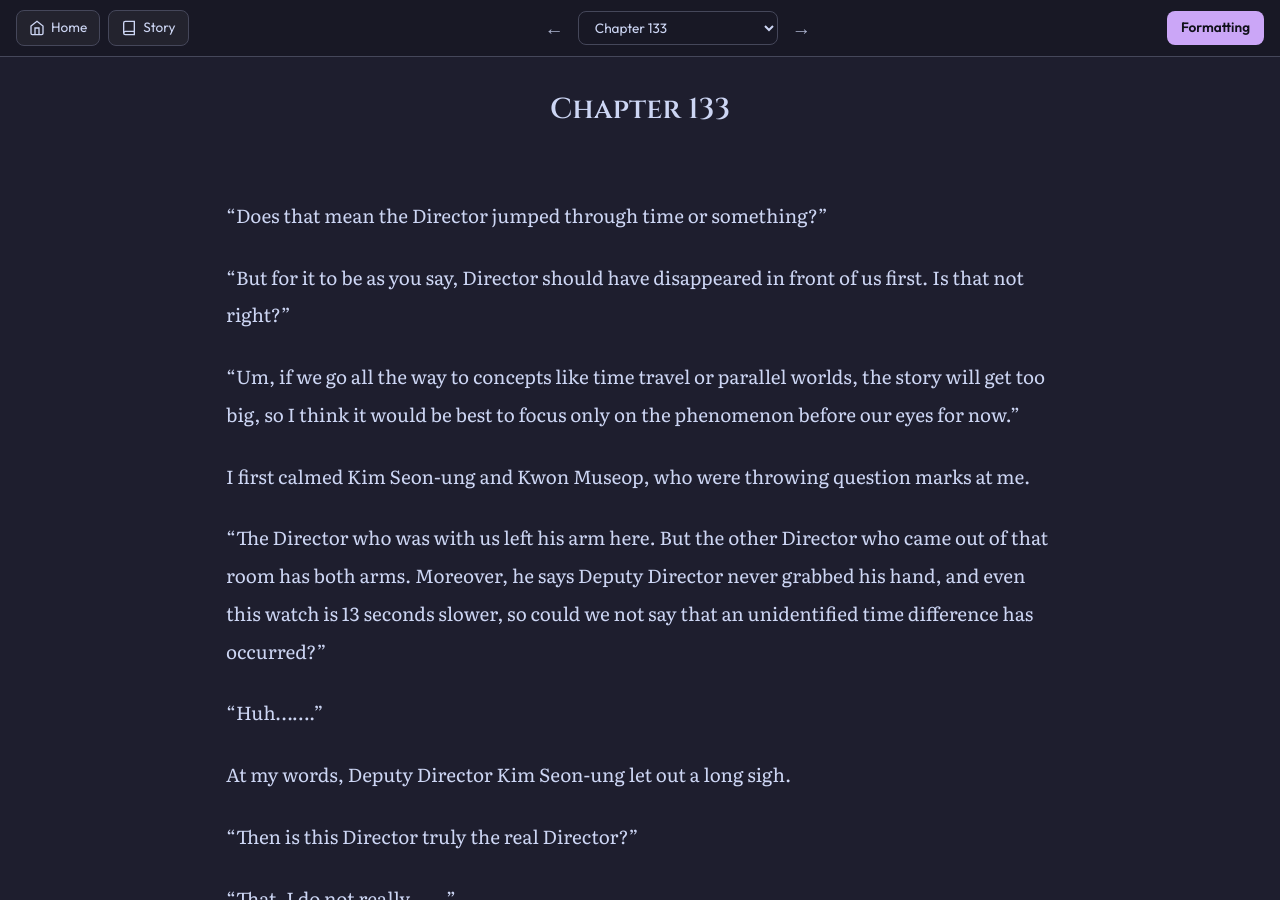
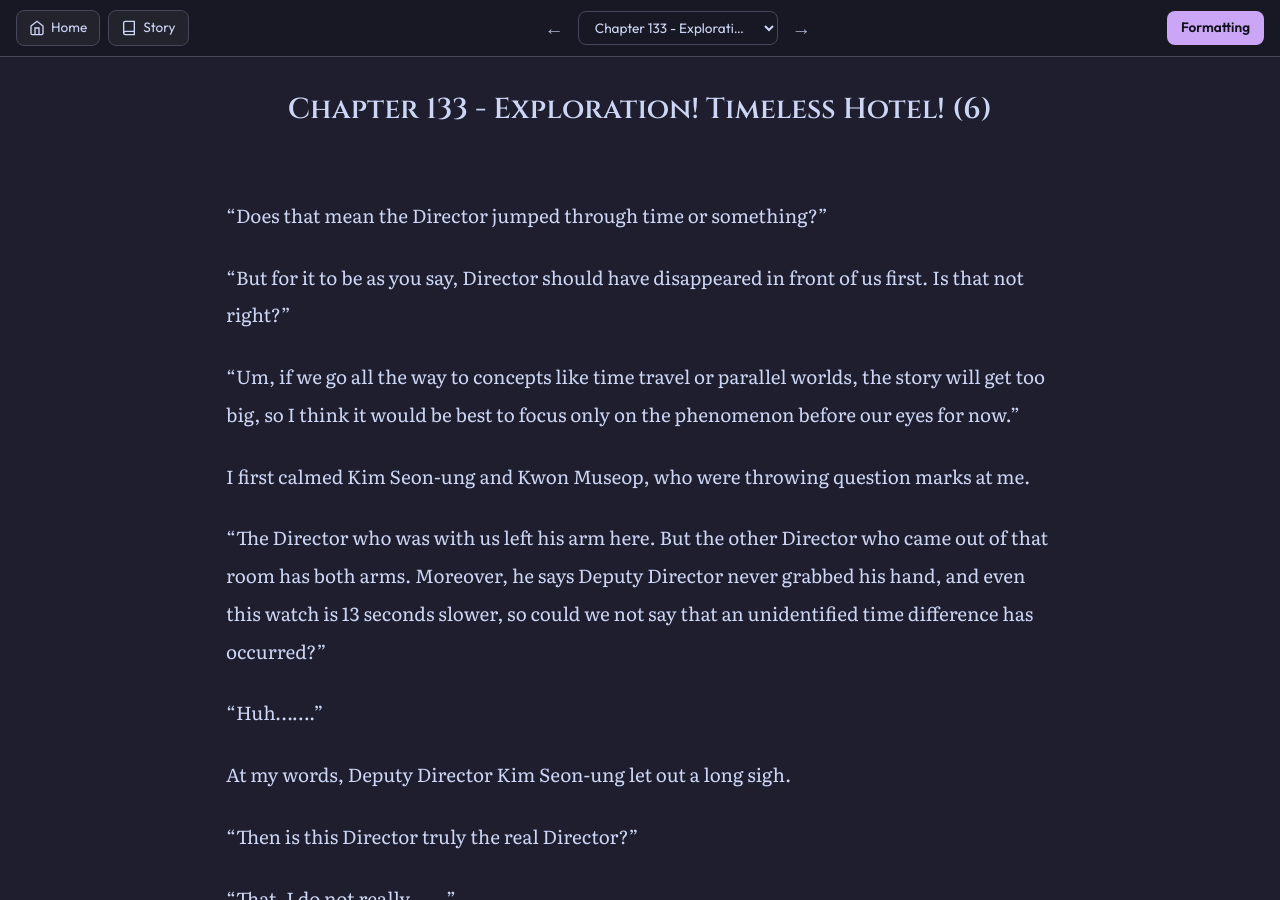
Before and after one commit to soleumn/soleumn.github.io, a Jekyll site: the page built from _chapters/esg/ch133.md, in a window 1280 px wide and 900 px high. Built offline with Jekyll 4.4.1, drawn with Linux system fonts in a browser that asks for light colours; comment, search, counter and statistics services are not loaded.

Commit message:
Update ch133.md

```diff
--- a/_chapters/esg/ch133.md
+++ b/_chapters/esg/ch133.md
@@ -1,5 +1,5 @@
 ---
-title: "Chapter 133"
+title: "Chapter 133 - Exploration! Timeless Hotel! (6)"
 categories: esg
 capitulo: 133
 ---
```
